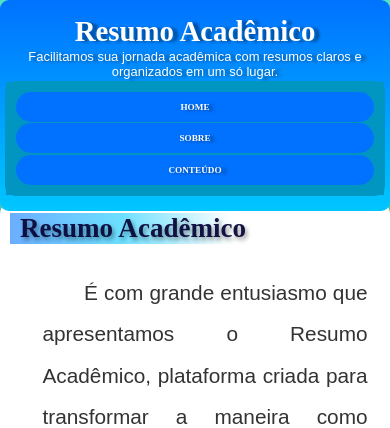
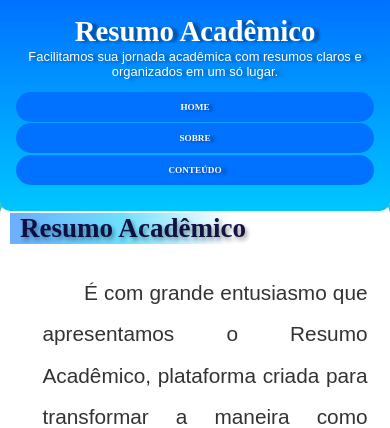
Before and after one commit to kaiquelourran/site-resumo-acad-mico, a PHP site: page / in a window 390 px wide. Shown: the top 428 px of the page. Run offline with PHP 8.4, Linux system fonts and the light colour scheme.

Commit message:
modificação do navque está no header , para ficar mais responsivel em telas pequenas.

```diff
--- a/style.css
+++ b/style.css
@@ -365,8 +365,11 @@ div.video > iframe {
         min-height: auto;
         padding: 15px 5px;
         font-size: 0.9em;
-        border-radius: 9px;
+        border-radius: 0px 0px 10px 10px;
         margin-bottom: 2px;
+    }
+    nav{
+        background-color: transparent;
     }
 
     header p {
@@ -400,6 +403,7 @@ div.video > iframe {
         flex-direction: column;
         gap: 0.2em;
         width: 100%;
+        background-color: transparent;
     }
 
     .menu ul li a {
```
